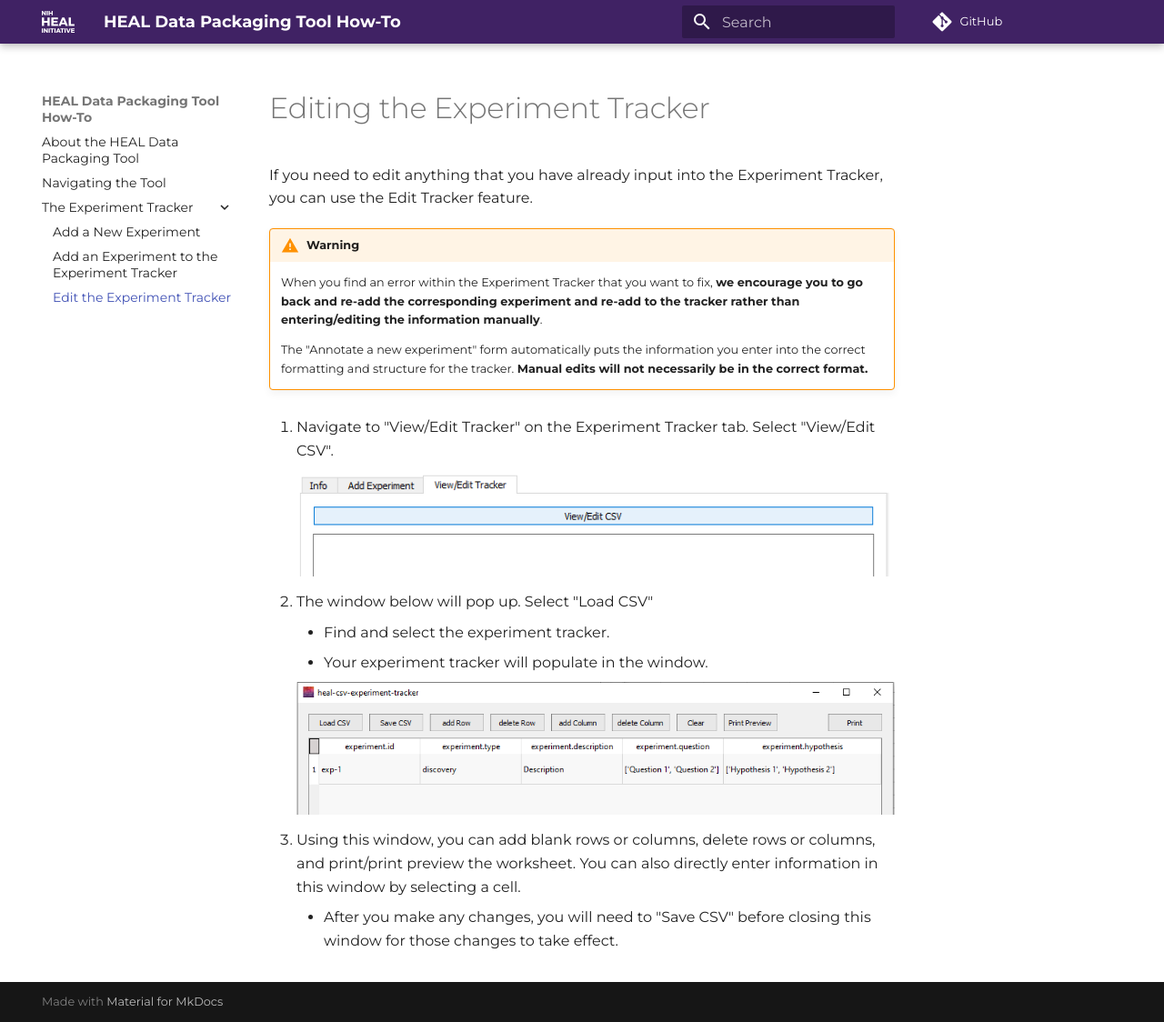
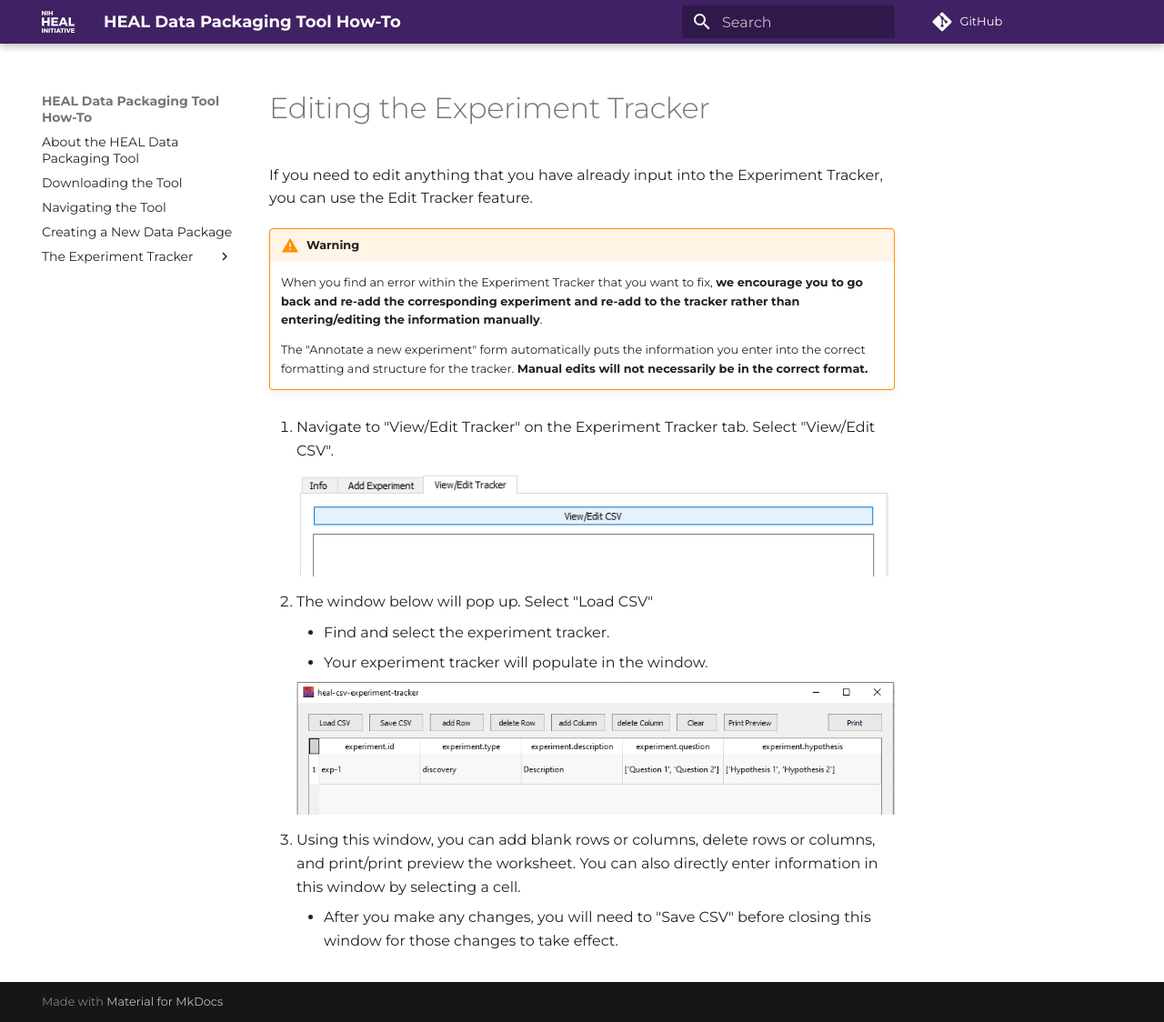
Before and after one commit to norc-heal/heal-app-docs, an MkDocs documentation site: the page built from docs/exptrack/editexp.md, in a window 1280 px wide and 1124 px high. Shown: the whole window at 91% size. Built offline with MkDocs 1.6.1 and Material for MkDocs 9.7.7, drawn with Linux system fonts in a browser that asks for light colours; comment, search, counter and statistics services are not loaded.

Commit message:
9-8 changes

```diff
--- a/mkdocs.yaml
+++ b/mkdocs.yaml
@@ -4,12 +4,13 @@
 repo_url: https://github.com/norc-heal/heal-app-docs
 nav:
   - About the HEAL Data Packaging Tool: index.md
+  - Downloading the Tool: start.md
   - Navigating the Tool: section2/index.md
+  - Creating a New Data Package: pkgdir.md
   - The Experiment Tracker:
       - exptrack/index.md
       - Add a New Experiment: exptrack/addexp.md
       - Add an Experiment to the Experiment Tracker: exptrack/exptotrack.md
-      - Edit the Experiment Tracker: exptrack/editexp.md
 
 theme:
   name: material
```
Also changed, not shown: docs/pkgdir.md (added, +19 -0 lines), docs/start.md (added, +13 -0 lines), docs/app-screenshots/create-new.png (added), docs/app-screenshots/run-exe.PNG (added), docs/app-screenshots/unzip.PNG (added).
